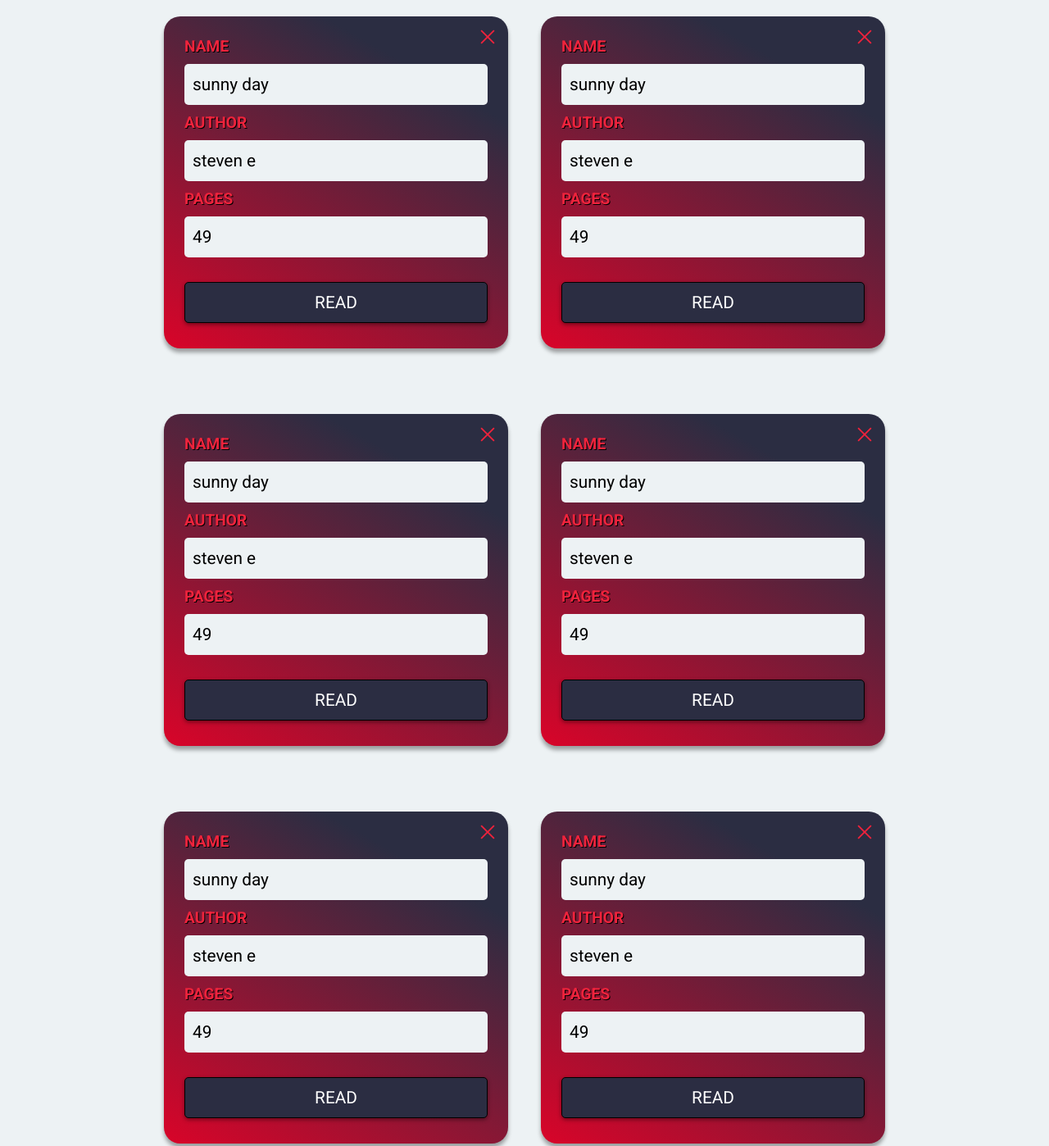
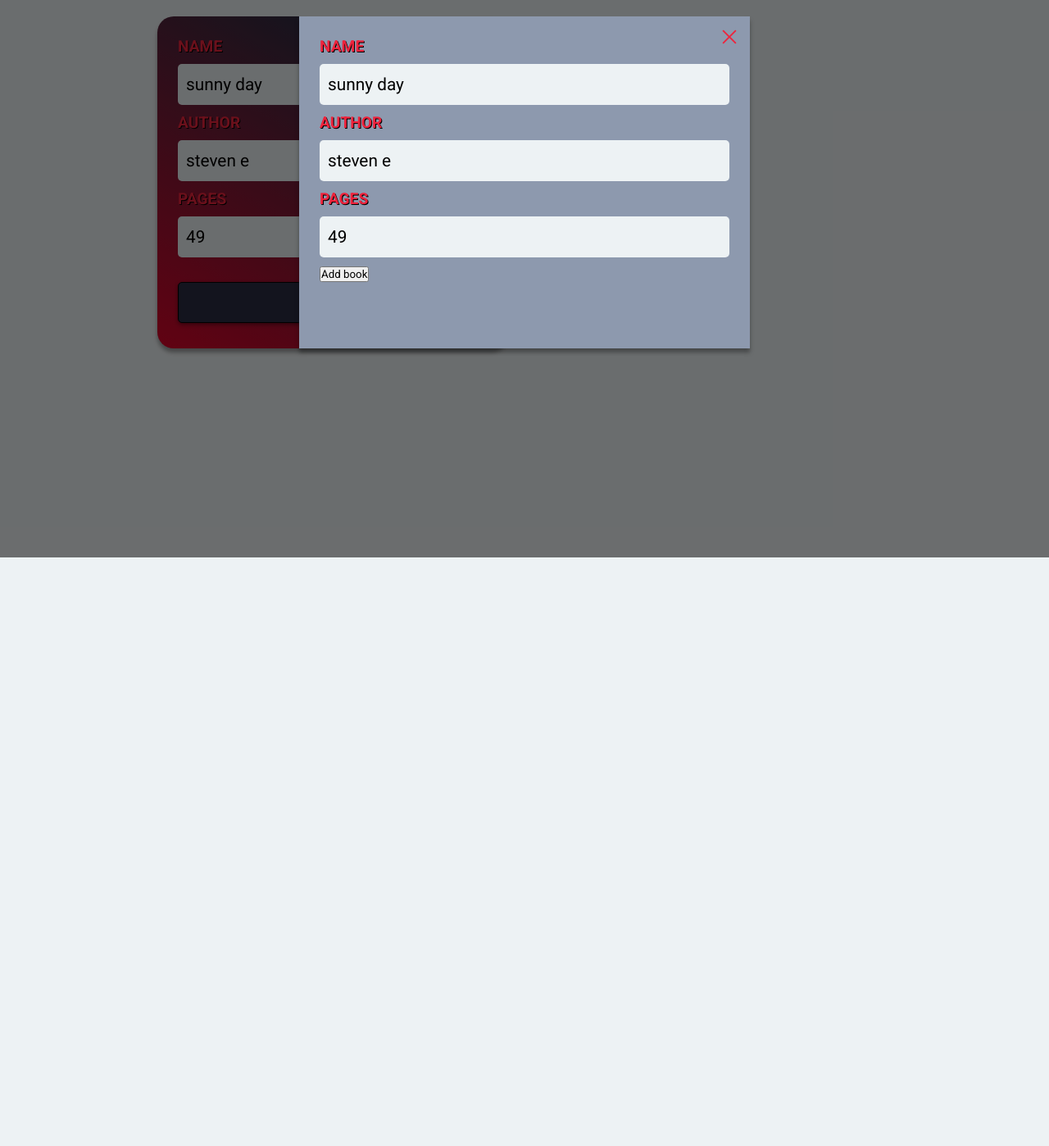
Before and after one commit to Quazf1x/Personal-Library, a plain HTML site: page index.html in a window 1280 px wide. Shown: the part 120-1518 px from the top of the page at 82% size. After the commit the page ends 800 px from the top, so only its background shows below. Drawn offline with Linux system fonts and the light colour scheme.

Commit message:
Ver 0.1.2 started making it usable

```diff
--- a/app.js
+++ b/app.js
@@ -0,0 +1,15 @@
+const addBookBtn = document.querySelector('#add-book-button');
+
+
+let userLibrary = [];
+
+function Book(name,author,pagesCount,isRead){
+  this.name = name;
+  this.author = author;
+  this.pagesCount = pagesCount;
+  if(isRead) this.readStatus = true;
+  else this.readStatus = false;
+}
+
+function addBookToLibrary(){
+}
--- a/index.html
+++ b/index.html
@@ -14,13 +14,29 @@
   <title>Personal Library</title>
 </head>
 <body>
+  <div class="overlay"></div>
   <header>
     <h1>Personal library</h1>
-    <div>
+    <div id="header-buttons">
       <button id="login-button" class="header-button"> Log In</button>
       <button id="add-book-button" class="header-button"> Add Book</button></div>
   </header>
   <main>
+    <form class="add-book-popup">
+      <img class="delete-button" src="img/close.svg">
+        <h2 class="book-property-name">name</h2>
+        <p class="book-property book-author">
+          sunny day
+        </p>
+        <h2 class="book-property-name">Author</h2>
+        <p class="book-property book-name">
+          steven e</p>
+          <h2 class="book-property-name">Pages</h2>
+        <p class="book-property book-pages">
+          49</p>
+        <button class="add-book">Add book</button>
+    </form>
+
     <div id="grid-wrapper">
       <div class="book-card book-read">
         <img class="delete-button" src="img/close.svg">
@@ -36,78 +52,6 @@
           49</p>
         <button class="book-status read">read</button>
       </div>
-      <div class="book-card book-read">
-        <img class="delete-button" src="img/close.svg">
-        <h2 class="book-property-name">name</h2>
-        <p class="book-property book-author">
-          sunny day
-        </p>
-        <h2 class="book-property-name">Author</h2>
-        <p class="book-property book-name">
-          steven e</p>
-          <h2 class="book-property-name">Pages</h2>
-        <p class="book-property book-pages">
-          49</p>
-        <button class="book-status read">read</button>
-      </div>
-      <div class="book-card book-read">
-        <img class="delete-button" src="img/close.svg">
-        <h2 class="book-property-name">name</h2>
-        <p class="book-property book-author">
-          sunny day
-        </p>
-        <h2 class="book-property-name">Author</h2>
-        <p class="book-property book-name">
-          steven e</p>
-          <h2 class="book-property-name">Pages</h2>
-        <p class="book-property book-pages">
-          49</p>
-        <button class="book-status read">read</button>
-      </div>
-      <div class="book-card book-read">
-        <img class="delete-button" src="img/close.svg">
-        <h2 class="book-property-name">name</h2>
-        <p class="book-property book-author">
-          sunny day
-        </p>
-        <h2 class="book-property-name">Author</h2>
-        <p class="book-property book-name">
-          steven e</p>
-          <h2 class="book-property-name">Pages</h2>
-        <p class="book-property book-pages">
-          49</p>
-        <button class="book-status read">read</button>
-      </div>
-      <div class="book-card book-read">
-        <img class="delete-button" src="img/close.svg">
-        <h2 class="book-property-name">name</h2>
-        <p class="book-property book-author">
-          sunny day
-        </p>
-        <h2 class="book-property-name">Author</h2>
-        <p class="book-property book-name">
-          steven e</p>
-          <h2 class="book-property-name">Pages</h2>
-        <p class="book-property book-pages">
-          49</p>
-        <button class="book-status read">read</button>
-      </div>
-      <div class="book-card book-read">
-        <img class="delete-button" src="img/close.svg">
-        <h2 class="book-property-name">name</h2>
-        <p class="book-property book-author">
-          sunny day
-        </p>
-        <h2 class="book-property-name">Author</h2>
-        <p class="book-property book-name">
-          steven e</p>
-          <h2 class="book-property-name">Pages</h2>
-        <p class="book-property book-pages">
-          49</p>
-        <button class="book-status read">read</button>
-      </div>
-
-
     </div>
   </main>
 </body>
--- a/styles.css
+++ b/styles.css
@@ -62,26 +62,52 @@ header h1{
   color: var(--dark-blue);
 }
 
+/*POPUP*/ /* надо объединить с карточками из grid'a*/
+.add-book-popup{
+  background-color: #8d99ae;
+  position: absolute;
+  box-shadow: 0px 5px 5px #00000058;
+  padding: 25px 25px 0 25px;
+  height: 380px;
+  width: clamp(250px,60%,500px);
+  z-index: 2;
+}
+
+.overlay{
+  background-color: #0000008c;
+  position: absolute;
+  top:0;
+  bottom:0;
+  left:0;
+  right: 0;
+  z-index: 1;
+}
+
 /*MAIN GRID CONTENT*/
 
 main{
-  padding: 40px 200px;
+  display: flex;
+  justify-content: center;
+  position: relative;
+  padding: 40px 0;
 }
 
 #grid-wrapper{
   display: grid;
   gap: 80px 40px;
   grid-template: 1fr / repeat(auto-fill,minmax(300px,1fr));
+  width: 70%;
 }
 
 .book-card{
   background-color: var(--dark-blue);
+  position: relative;
   border-radius: 20px;
   box-shadow: 0px 5px 5px #00000058;
   padding: 25px 25px 0 25px;
-  position: relative;
   height: 380px;
 }
+
 
 .book-read{
   background-image: linear-gradient(210deg,var(--dark-blue) 20%,var(--dark-red));
@@ -140,3 +166,27 @@ main{
   text-transform: uppercase;
   top:-24px;
 }
+
+@media only screen and (max-width: 540px){
+
+  header{
+    padding: 0 15px;
+  }
+
+  #header-buttons{
+    display: inline-block;
+  }
+  #add-book-button{
+    margin: 5px 0 0 0;
+  }
+
+  #grid-wrapper{
+    gap: 40px 10px;
+    grid-template: 1fr / 1fr;
+    width: 95%;
+  }
+
+  .header-button{
+    padding: 5px 18px;
+  }
+}
```
